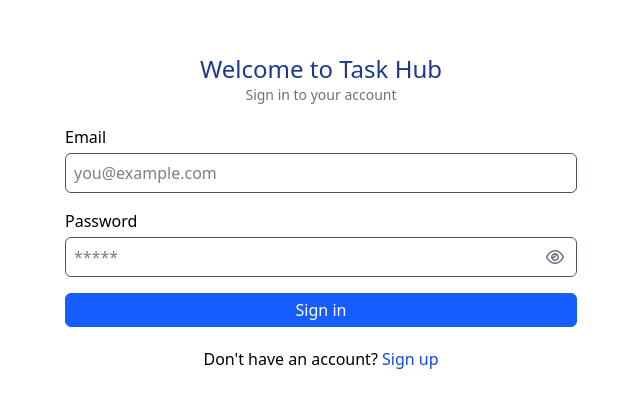
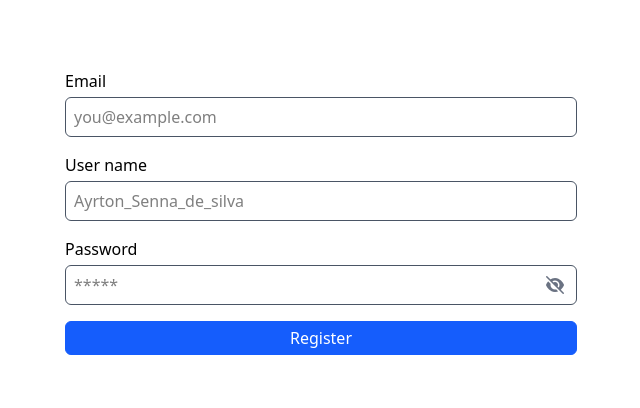
Before and after one commit to YasasSri2002/Task-Hub-task-manager, an Angular app in the folder frontend/: page /register in a window 1280 px wide. Before the commit this address led to /. Shown: the part 188-596 px from the top of the page, without its empty margins (319-959 px from the left). Built offline with nearby package versions, Linux system fonts and the light colour scheme.

Commit message:
frontend/ register form ui added

```diff
--- a/frontend/src/app/app.html
+++ b/frontend/src/app/app.html
@@ -1,7 +1,4 @@
 
 <main>
-    <app-login-form></app-login-form>
+    <router-outlet />
 </main>
-
-
-<router-outlet />
--- a/frontend/src/app/app.routes.ts
+++ b/frontend/src/app/app.routes.ts
@@ -1,3 +1,9 @@
+
 import { Routes } from '@angular/router';
+import { RegisterForm } from './components/register-form/register-form';
+import { LoginForm } from './components/login-form/login-form';
 
-export const routes: Routes = [];
+export const routes: Routes = [
+    {path: '', component: LoginForm},
+    {path:'register', component:RegisterForm}
+];
--- a/frontend/src/app/app.ts
+++ b/frontend/src/app/app.ts
@@ -5,7 +5,7 @@ import { LoginForm } from './components/login-form/login-form';
 
 @Component({
   selector: 'app-root',
-  imports: [RouterOutlet, LoginForm],
+  imports: [RouterOutlet],
   templateUrl: './app.html',
   styleUrl: './app.css',
 })
--- a/frontend/src/app/components/login-form/login-form.html
+++ b/frontend/src/app/components/login-form/login-form.html
@@ -34,7 +34,7 @@
                     />
                     <button type="button"
                         class="absolute right-3 flex items-center text-gray-500 hover:text-gray-800">
-                                <i class="far fa-eye"></i>
+                                <i class="fa-solid fa-eye-slash"></i>
                     </button>
                 </div>
 
@@ -48,7 +48,7 @@
 
         <div>
             <h1>Don&apos;t have an account?
-                <span><a href="#"
+                <span><a routerLink="/register"
                             class="text-blue-700"> Sign up
                 </a>
             </span></h1>
--- a/frontend/src/app/components/login-form/login-form.ts
+++ b/frontend/src/app/components/login-form/login-form.ts
@@ -1,8 +1,9 @@
 import { Component } from '@angular/core';
+import { RouterLink } from '@angular/router';
 
 @Component({
   selector: 'app-login-form',
-  imports: [],
+  imports: [RouterLink],
   templateUrl: './login-form.html',
   styleUrl: './login-form.css',
 })
--- /dev/null
+++ b/frontend/src/app/components/register-form/register-form.html
@@ -0,0 +1,40 @@
+<div class="flex justify-center items-center h-screen">
+    <form  class="grid gap-4 w-full sm:w-md md:w-lg">
+        <div class="grid gap-1">
+            <label  htmlFor="email">Email</label>
+            <input type="text" name="email"
+                    class=" border border-gray-600 rounded-md px-2  h-8  sm:h-10  "
+                    placeholder="you@example.com"
+            />
+
+        </div>
+        <div class="grid gap-1">
+            <label  htmlFor="username">User name</label>
+            <input type="text" name="username"
+                    class=" border border-gray-600 rounded-md px-2  h-8  sm:h-10  "
+                    placeholder="Ayrton_Senna_de_silva"
+            />
+
+        </div>
+        <div class="grid gap-1">
+            <label htmlFor="password">Password</label>
+            <div class="relative flex items-center w-full">
+                <input name="password" type="password"
+                        id="password"
+                        class="border border-gray-600 rounded-md px-2 pr-10 w-full h-8 sm:h-10"
+                        placeholder="*****"
+                />
+                <button type="button"
+                        class="absolute right-3 flex items-center text-gray-500 hover:text-gray-800">
+                                <i class="fa-solid fa-eye-slash"></i>
+                </button>
+            </div>
+
+        </div>
+        <button type="submit"
+                class="w-full border border-blue-600 bg-blue-600 py-1 px-4 rounded-md text-white
+                    active:scale-75">
+                    Register
+        </button>
+    </form>
+</div>
--- /dev/null
+++ b/frontend/src/app/components/register-form/register-form.ts
@@ -0,0 +1,9 @@
+import { Component } from '@angular/core';
+
+@Component({
+  selector: 'app-register-form',
+  imports: [],
+  templateUrl: './register-form.html',
+  styleUrl: './register-form.css',
+})
+export class RegisterForm {}
```
Also changed, not shown: frontend/src/app/components/register-form/register-form.css (added), 1 other file (tests, documents, lock files or other folders).
